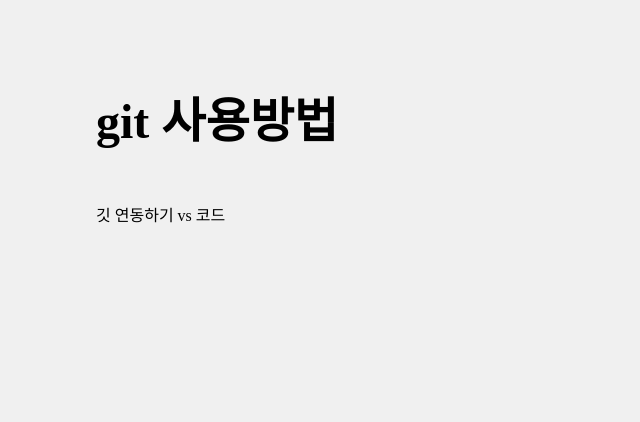
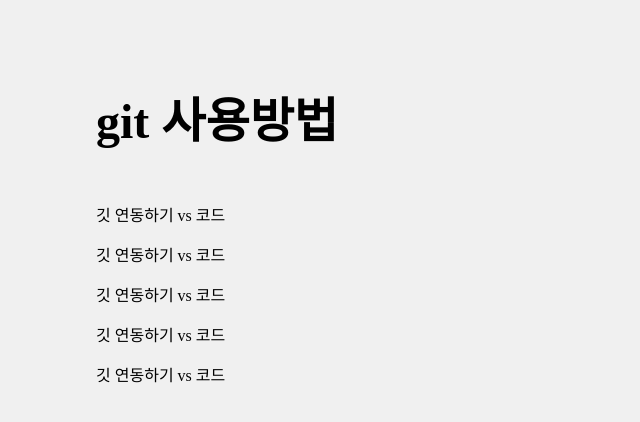
Before and after one commit to gayoungroh/test, a plain HTML site: page index.html in a window 1280 px wide. Shown: the top 422 px of the page, without its empty margins (0-640 px from the left). Drawn offline with Linux system fonts and the light colour scheme; a web font is replaced by a local one.

Commit message:
커밋 메시지

```diff
--- a/index.html
+++ b/index.html
@@ -18,6 +18,10 @@
 		<div class="container">
 			<h2>git 사용방법</h2>
 			<p>깃 연동하기 vs 코드 </p>
+			<p>깃 연동하기 vs 코드 </p>
+			<p>깃 연동하기 vs 코드 </p>
+			<p>깃 연동하기 vs 코드 </p>
+			<p>깃 연동하기 vs 코드 </p>
 		</div>
 	</div>
 
```
